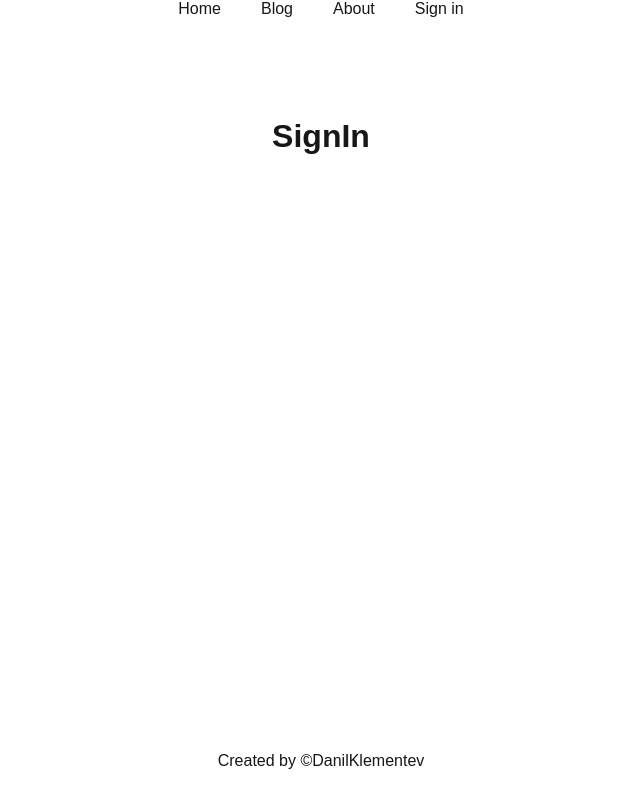
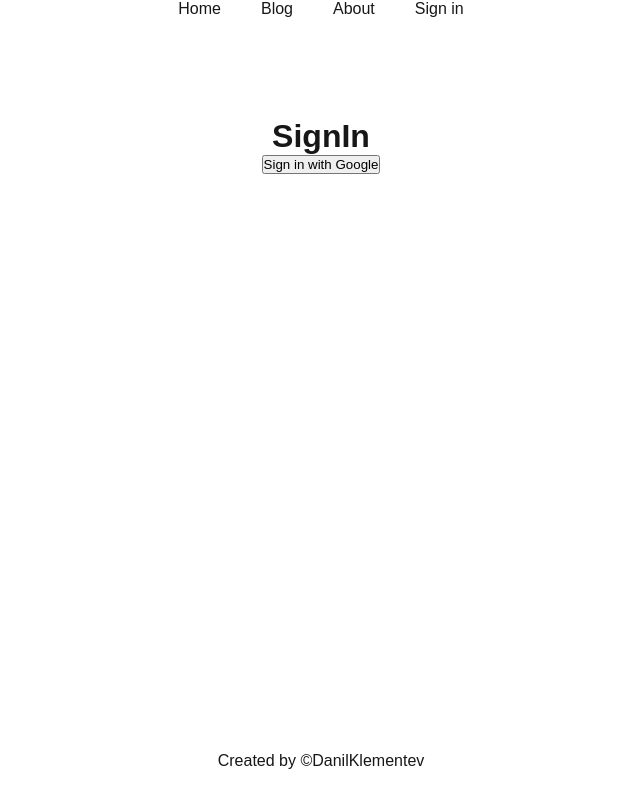
Before and after one commit to Rics69/NextStudy, a Next.js app: page /signin in a window 1280 px wide. Shown: the whole page, without its empty margins (319-959 px from the left). Built offline with nearby package versions, Linux system fonts and the light colour scheme; no server answers.

Commit message:
feat: add custom google sign in btn

```diff
--- a/app/signin/page.tsx
+++ b/app/signin/page.tsx
@@ -1,7 +1,10 @@
+import GoogleButton from "@/components/GoogleButton";
+
 export default async function Signin(){
   return (
     <div>
       <h1>SignIn</h1>
+      <GoogleButton />
     </div>
   )
 }
--- a/components/GoogleButton.tsx
+++ b/components/GoogleButton.tsx
@@ -1,3 +1,5 @@
+"use client";
+
 import { signIn } from "next-auth/react";
 import { useSearchParams } from "next/navigation";
 
```
